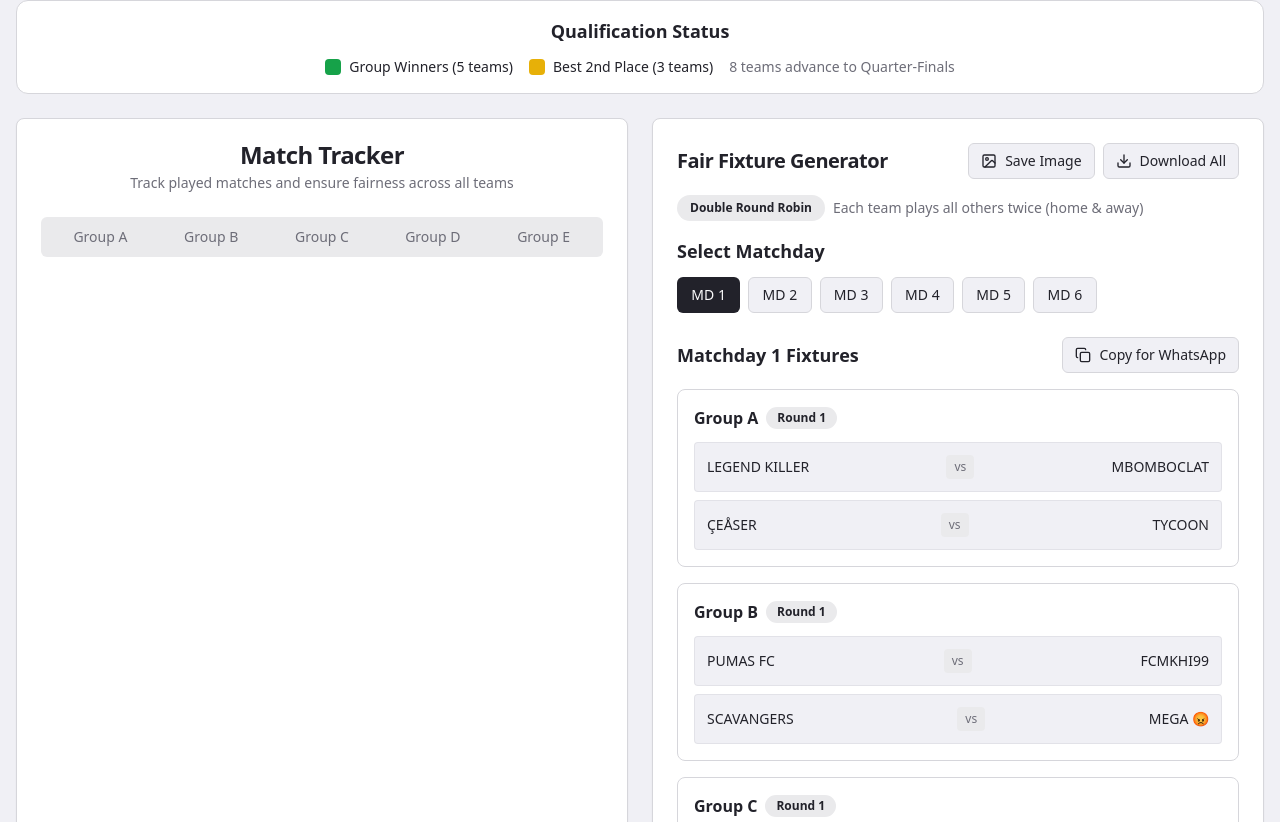
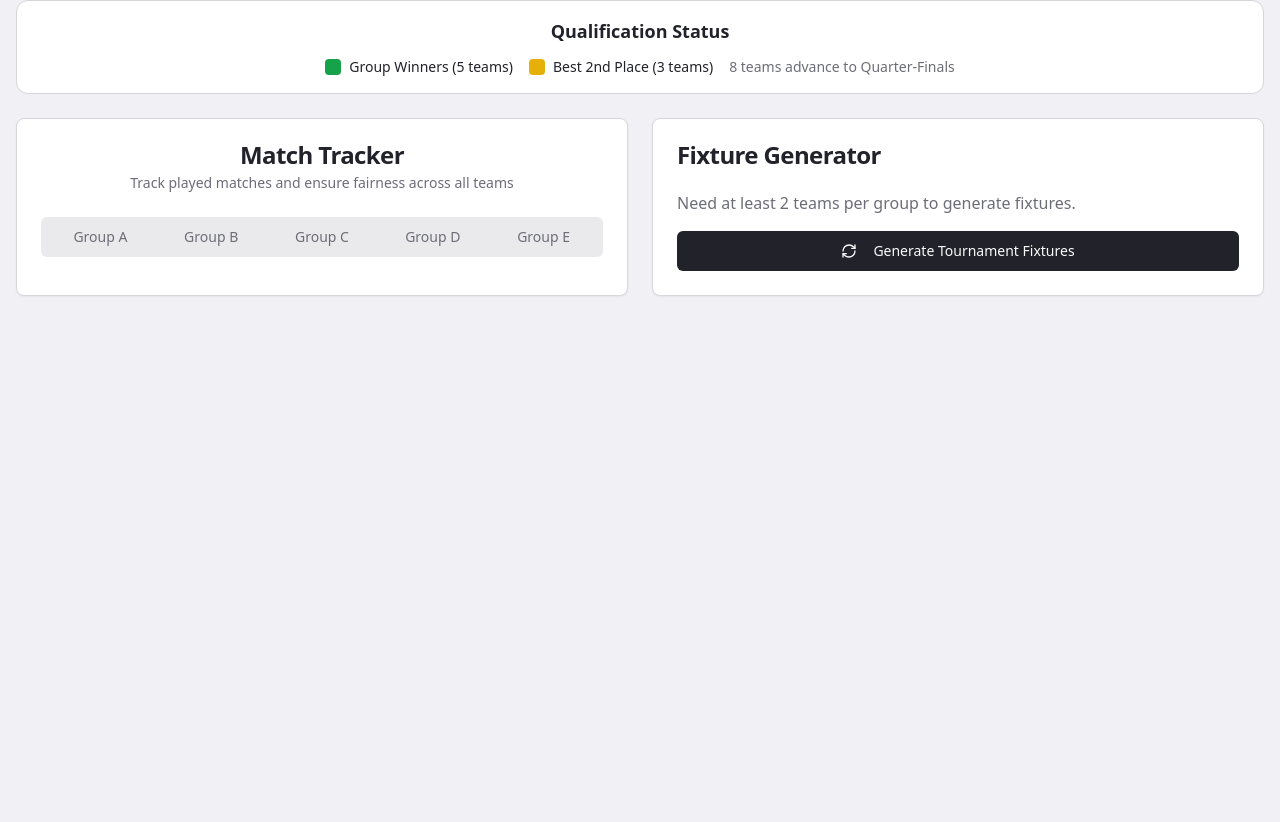
Before and after one commit to ProfKhamis/Tournament, a React (Vite) app: page / in a window 1280 px wide. Shown: the part 838-1660 px from the top of the page. After the commit the page ends 1182 px from the top, so only its background shows below. Built offline with nearby package versions, Linux system fonts and the light colour scheme.

Commit message:
Fix fixture generation on team name change

```diff
--- a/src/components/FixtureGenerator.tsx
+++ b/src/components/FixtureGenerator.tsx
@@ -1,33 +1,32 @@
 import React, { useMemo, useState, useEffect, useRef } from 'react';
-import { Group } from '@/types/tournament';
+import { Group, Fixture } from '@/types/tournament';
 import { Button } from '@/components/ui/button';
 import { Card, CardContent, CardHeader, CardTitle } from '@/components/ui/card';
 import { Badge } from '@/components/ui/badge';
-import { Copy, Download, Image } from 'lucide-react';
+import { Copy, Download, Image, RefreshCw, Lock } from 'lucide-react';
 import { useToast } from '@/hooks/use-toast';
-
-interface Fixture {
-  homeTeam: string;
-  awayTeam: string;
-  matchday: number;
-  round: number; // 1 for first round, 2 for second round
-}
 
 interface FixtureGeneratorProps {
   groups: Group[];
+  fixtures: Fixture[];
+  setFixtures: (fixtures: Fixture[]) => void;
 }
 
-const FixtureGenerator: React.FC<FixtureGeneratorProps> = ({ groups }) => {
+const FixtureGenerator: React.FC<FixtureGeneratorProps> = ({ groups, fixtures, setFixtures }) => {
   const [selectedMatchday, setSelectedMatchday] = useState<number>(1);
+  const [fixturesGenerated, setFixturesGenerated] = useState<boolean>(false);
   const canvasRef = useRef<HTMLCanvasElement>(null);
   const { toast } = useToast();
 
   // Fair Round Robin Algorithm - ensures each team plays all others exactly once per round
-  const generateDoubleRoundRobin = (teams: string[]): Fixture[] => {
+  const generateDoubleRoundRobin = (teams: string[], groupId: string): Fixture[] => {
     const fixtures: Fixture[] = [];
     const n = teams.length;
 
     if (n < 2) return fixtures;
+
+    // Sort teams alphabetically for deterministic results
+    const sortedTeams = [...teams].sort();
 
     // Create proper round-robin schedule
     for (let round = 1; round <= 2; round++) {
@@ -38,10 +37,11 @@ const FixtureGenerator: React.FC<FixtureGeneratorProps> = ({ groups }) => {
         for (let j = i + 1; j < n; j++) {
           const isFirstRound = round === 1;
           roundFixtures.push({
-            homeTeam: isFirstRound ? teams[i] : teams[j],
-            awayTeam: isFirstRound ? teams[j] : teams[i],
+            homeTeam: isFirstRound ? sortedTeams[i] : sortedTeams[j],
+            awayTeam: isFirstRound ? sortedTeams[j] : sortedTeams[i],
             matchday: 0, // Will be assigned below
-            round
+            round,
+            groupId
           });
         }
       }
@@ -51,7 +51,7 @@ const FixtureGenerator: React.FC<FixtureGeneratorProps> = ({ groups }) => {
       const teamMatchdays: Map<string, Set<number>> = new Map();
 
       // Initialize team tracking
-      teams.forEach(team => teamMatchdays.set(team, new Set()));
+      sortedTeams.forEach(team => teamMatchdays.set(team, new Set()));
 
       roundFixtures.forEach(fixture => {
         let assignedMatchday = -1;
@@ -87,18 +87,44 @@ const FixtureGenerator: React.FC<FixtureGeneratorProps> = ({ groups }) => {
     return fixtures;
   };
 
-  const allFixtures = useMemo(() => {
-    const fixturesByGroup: Record<string, Fixture[]> = {};
+  const generateAllFixtures = () => {
+    const allFixtures: Fixture[] = [];
 
     groups.forEach(group => {
       if (group.teams.length >= 2) {
         const teamNames = group.teams.map(team => team.name);
-        fixturesByGroup[group.id] = generateDoubleRoundRobin(teamNames);
+        const groupFixtures = generateDoubleRoundRobin(teamNames, group.id);
+        allFixtures.push(...groupFixtures);
       }
     });
 
+    setFixtures(allFixtures);
+    setFixturesGenerated(true);
+    toast({
+      title: "Fixtures Generated!",
+      description: "Tournament fixtures have been created and locked."
+    });
+  };
+
+  // Check if fixtures exist and are current
+  useEffect(() => {
+    if (fixtures.length > 0) {
+      setFixturesGenerated(true);
+    }
+  }, [fixtures]);
+
+  const allFixtures = useMemo(() => {
+    const fixturesByGroup: Record<string, Fixture[]> = {};
+
+    fixtures.forEach(fixture => {
+      if (!fixturesByGroup[fixture.groupId]) {
+        fixturesByGroup[fixture.groupId] = [];
+      }
+      fixturesByGroup[fixture.groupId].push(fixture);
+    });
+
     return fixturesByGroup;
-  }, [groups]);
+  }, [fixtures]);
 
   const maxMatchdays = useMemo(() => {
     let maxMatchday = 0;
@@ -273,14 +299,37 @@ const FixtureGenerator: React.FC<FixtureGeneratorProps> = ({ groups }) => {
     });
   };
 
-  if (maxMatchdays === 0) {
+  if (!fixturesGenerated && maxMatchdays === 0) {
     return (
       <Card>
         <CardHeader>
           <CardTitle>Fixture Generator</CardTitle>
         </CardHeader>
-        <CardContent>
+        <CardContent className="space-y-4">
           <p className="text-muted-foreground">Need at least 2 teams per group to generate fixtures.</p>
+          {groups.some(group => group.teams.length >= 2) && (
+            <Button onClick={generateAllFixtures} className="w-full">
+              <RefreshCw className="w-4 h-4 mr-2" />
+              Generate Tournament Fixtures
+            </Button>
+          )}
+        </CardContent>
+      </Card>
+    );
+  }
+
+  if (!fixturesGenerated) {
+    return (
+      <Card>
+        <CardHeader>
+          <CardTitle>Fixture Generator</CardTitle>
+        </CardHeader>
+        <CardContent className="space-y-4">
+          <p className="text-muted-foreground">Tournament fixtures not yet generated.</p>
+          <Button onClick={generateAllFixtures} className="w-full">
+            <RefreshCw className="w-4 h-4 mr-2" />
+            Generate Tournament Fixtures
+          </Button>
         </CardContent>
       </Card>
     );
@@ -291,9 +340,12 @@ const FixtureGenerator: React.FC<FixtureGeneratorProps> = ({ groups }) => {
       <CardHeader className="pb-4">
         <div className="flex flex-col space-y-4">
           <div className="flex items-center justify-between">
-            <CardTitle className="text-xl font-bold">
-              Fair Fixture Generator
-            </CardTitle>
+            <div className="flex items-center gap-2">
+              <CardTitle className="text-xl font-bold">
+                Tournament Fixtures
+              </CardTitle>
+              <Lock className="w-4 h-4 text-green-600" />
+            </div>
             <div className="flex gap-2">
               <Button onClick={downloadCanvasImage} variant="outline" size="sm" className="flex items-center gap-2">
                 <Image className="w-4 h-4" />
@@ -303,11 +355,18 @@ const FixtureGenerator: React.FC<FixtureGeneratorProps> = ({ groups }) => {
                 <Download className="w-4 h-4" />
                 Download All
               </Button>
+              <Button onClick={generateAllFixtures} variant="outline" size="sm" className="flex items-center gap-2">
+                <RefreshCw className="w-4 h-4" />
+                Regenerate
+              </Button>
             </div>
           </div>
           <div className="flex items-center gap-2">
             <Badge variant="secondary" className="px-3 py-1">
               Double Round Robin
+            </Badge>
+            <Badge variant="outline" className="px-3 py-1 text-green-600 border-green-600">
+              Fixtures Locked
             </Badge>
             <span className="text-sm text-muted-foreground">
               Each team plays all others twice (home & away)
--- a/src/hooks/useTournamentStorage.ts
+++ b/src/hooks/useTournamentStorage.ts
@@ -1,10 +1,11 @@
 import { useState, useEffect } from 'react';
-import { Group, Match } from '@/types/tournament';
+import { Group, Match, Fixture } from '@/types/tournament';
 import { initialGroups } from '@/data/initialTournamentData';
 
 interface TournamentData {
   groups: Group[];
   matches: Match[];
+  fixtures: Fixture[];
 }
 
 const STORAGE_KEY = 'tournament-data';
@@ -12,6 +13,7 @@ const STORAGE_KEY = 'tournament-data';
 export const useTournamentStorage = () => {
   const [groups, setGroups] = useState<Group[]>([]);
   const [matches, setMatches] = useState<Match[]>([]);
+  const [fixtures, setFixtures] = useState<Fixture[]>([]);
 
   // Load data from localStorage on mount
   useEffect(() => {
@@ -21,29 +23,34 @@ export const useTournamentStorage = () => {
         const parsed: TournamentData = JSON.parse(savedData);
         setGroups(parsed.groups || initialGroups);
         setMatches(parsed.matches || []);
+        setFixtures(parsed.fixtures || []);
       } catch (error) {
         console.error('Failed to parse saved tournament data:', error);
         setGroups(initialGroups);
         setMatches([]);
+        setFixtures([]);
       }
     } else {
       setGroups(initialGroups);
       setMatches([]);
+      setFixtures([]);
     }
   }, []);
 
   // Save to localStorage whenever data changes
   useEffect(() => {
     if (groups.length > 0) {
-      const dataToSave: TournamentData = { groups, matches };
+      const dataToSave: TournamentData = { groups, matches, fixtures };
       localStorage.setItem(STORAGE_KEY, JSON.stringify(dataToSave));
     }
-  }, [groups, matches]);
+  }, [groups, matches, fixtures]);
 
   return {
     groups,
     matches,
+    fixtures,
     setGroups,
     setMatches,
+    setFixtures,
   };
 };
--- a/src/pages/Index.tsx
+++ b/src/pages/Index.tsx
@@ -9,7 +9,7 @@ import { useToast } from '@/hooks/use-toast';
 import { useTournamentStorage } from '@/hooks/useTournamentStorage';
 
 const Index = () => {
-  const { groups, matches, setGroups, setMatches } = useTournamentStorage();
+  const { groups, matches, fixtures, setGroups, setMatches, setFixtures } = useTournamentStorage();
   const { toast } = useToast();
 
   const calculateTeamStats = (team: Team, homeMatches: any[], awayMatches: any[]): Team => {
@@ -212,7 +212,7 @@ const Index = () => {
 
         <div className="grid grid-cols-1 lg:grid-cols-2 gap-6 mb-8">
           <MatchTracker groups={groups} matches={matches} />
-          <FixtureGenerator groups={groups} />
+          <FixtureGenerator groups={groups} fixtures={fixtures} setFixtures={setFixtures} />
         </div>
 
         <AdminPanel
```
Also changed, not shown: src/types/tournament.ts (+8 -0 lines).
